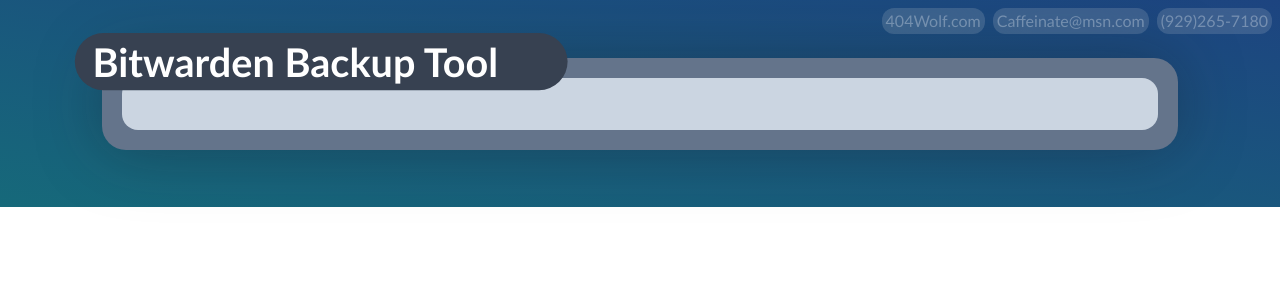
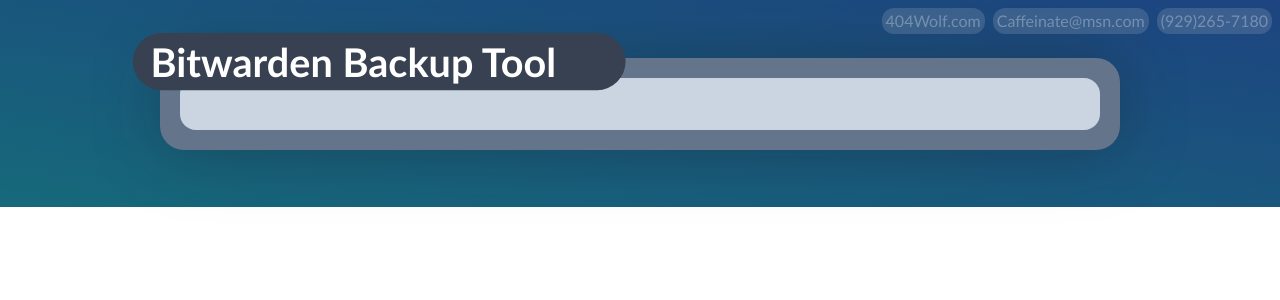
Before and after one commit to 404Wolf/404Wolf.com, a Next.js app: page /projects/bitwardenBackup in a window 1280 px wide. Shown: the top 300 px of the page. Built offline with nearby package versions, Linux system fonts and the light colour scheme.

Commit message:
Changed padding

```diff
--- a/src/components/header/BasicContacts.js
+++ b/src/components/header/BasicContacts.js
@@ -4,7 +4,7 @@ const BasicContacts = () => {
     const backgroundColor = "bg-slate-350/[22%] backdrop-blur-xl drop-shadow-2xl-c text-slate-200/[35%]";
 
     return (
-        <div className="p-2 rounded-xl hidden sm:flex sm:gap-2">
+        <div className="p-2 rounded-xl sm:flex sm:gap-2">
             <InlineButton internalTo="404Wolf.com" customBackgroundColor={ backgroundColor }>
                 404Wolf.com
             </InlineButton>
--- a/src/components/layouts/MainLayout.js
+++ b/src/components/layouts/MainLayout.js
@@ -17,7 +17,7 @@ const MainLayout = ({ children, header, type=true }) => {
     }
 
     return (
-        <div className="px-[6.5%] p-[4.5%] lg:px-[6%] xl:px-[8%] bg-gradient-to-tr from-[#16697a] to-[#1d4480]">
+        <div className="px-[6.5%] p-[4.5%] lg:px-[10%] xl:px-[12.5%] bg-gradient-to-tr from-[#16697a] to-[#1d4480]">
             {header &&
             <Link href="/">
                 <div className="absolute bg-gray-700 text-white rounded-full py-[6px] px-4 w-[15rem] md:w-[28rem] scale-110 md:-translate-y-[1.4rem] md:-translate-x-[.3rem] text-lg md:text-4xl font-bold z-50">
```
